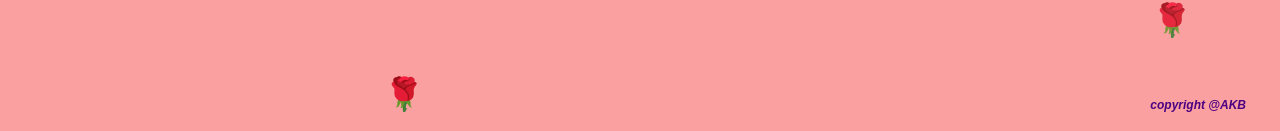
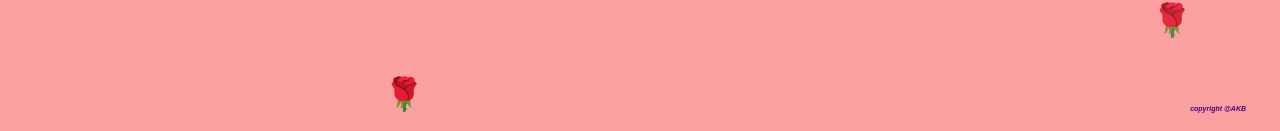
Before and after one commit to i-akb25/make-a-wish, a React (Vite) app: page / in a window 1280 px wide. Shown: the part 666-797 px from the top of the page. Built offline with nearby package versions, Linux system fonts and the light colour scheme.

Commit message:
Update App.css

```diff
--- a/src/App.css
+++ b/src/App.css
@@ -257,7 +257,7 @@ button:hover, a:hover {
 }
 
 .watermark-text {
-  font-size: 12px;
+  font-size: 7px;
   color: #4B0082;
   font-family: 'Cursive', sans-serif;
   font-weight: bold;
```
